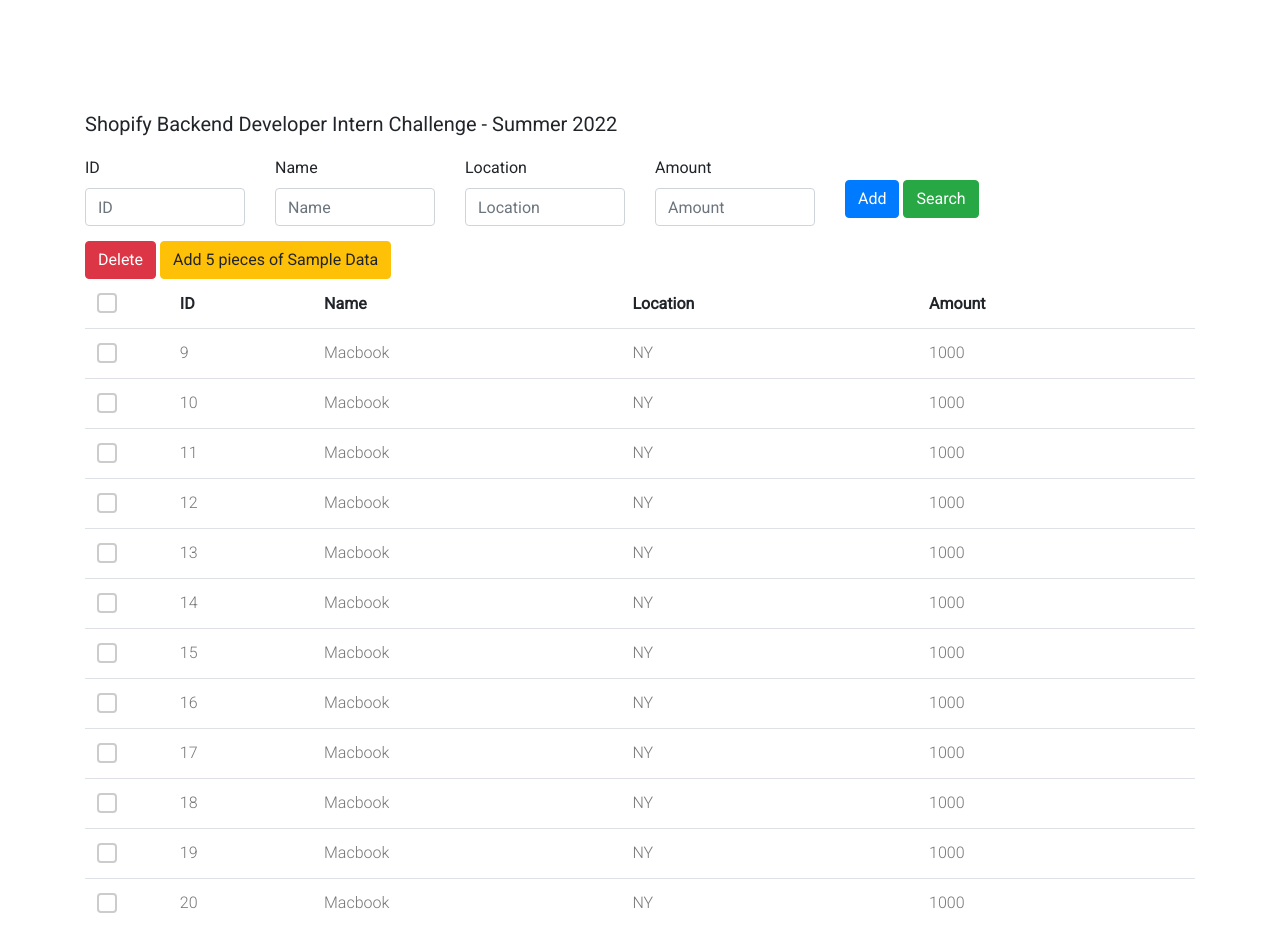
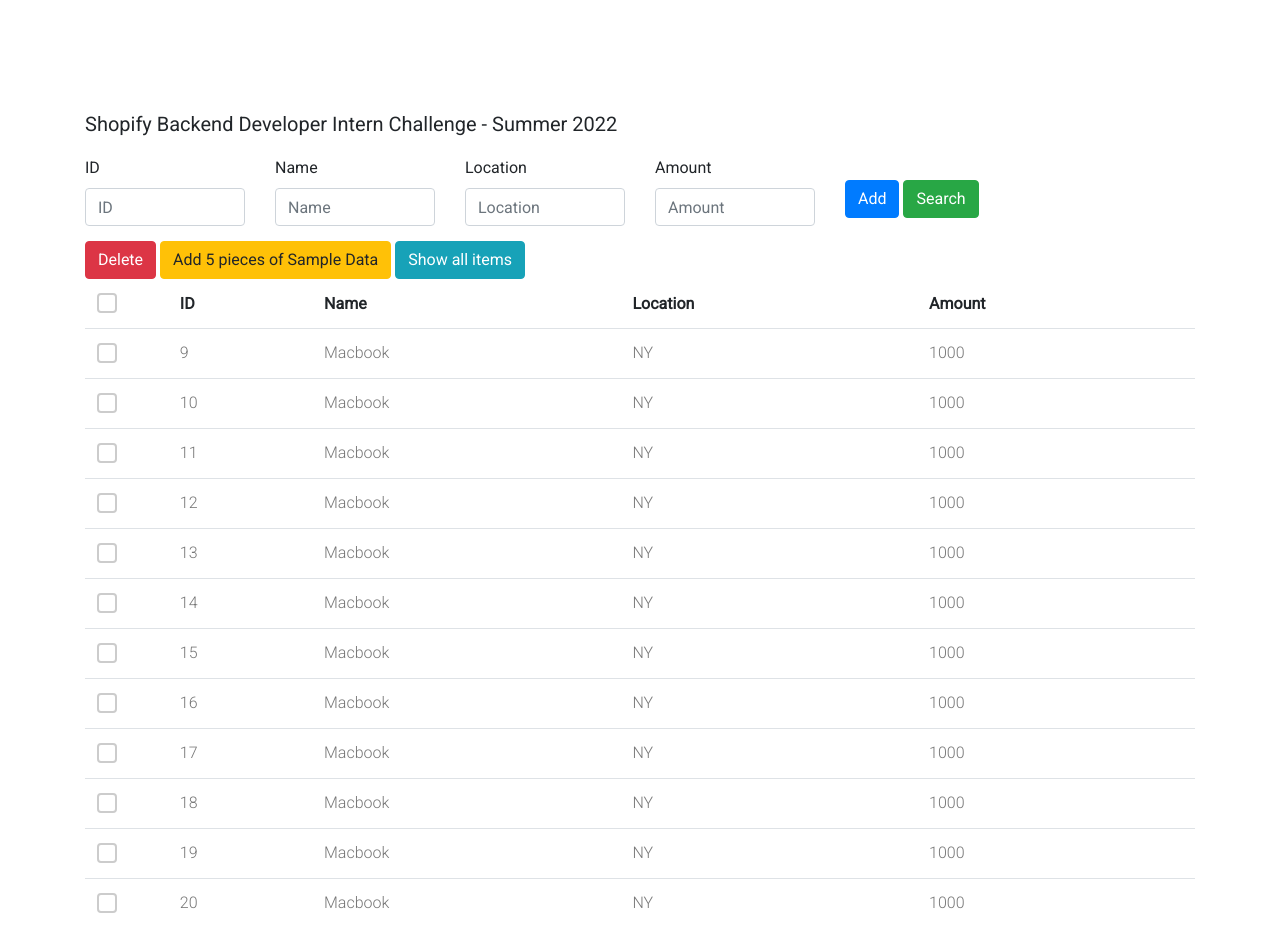
Before and after one commit to KarthusL/Shopify_Challenge, a Flask app: page / in a window 1280 px wide. Shown: the top 927 px of the page. Run offline with Flask 2, Linux system fonts and the light colour scheme; data comes from the database, SQL or seed files in the repository; both versions use the stored data as it was after the commit; some libraries are stand-ins or nearby versions.

Commit message:
Add show all items button

```diff
--- a/storage_app/routes.py
+++ b/storage_app/routes.py
@@ -4,19 +4,18 @@ from sqlalchemy import text, engine, create_engine
 
 from storage_app import db, app
 from storage_app.database import create_sample_data
+
 # from storage_app.models.inventory import Inventory
 
 
-
-
 app = Flask(__name__)
-
 app.config['SQLALCHEMY_DATABASE_URI'] = 'sqlite:///inventory.db'
 app.config['SQLALCHEMY_TRACK_MODIFICATIONS'] = False
 app.config['SECRET_KEY'] = 'Get the offer!'
 engine = create_engine('sqlite:///Inventory.db')
 db = SQLAlchemy(app)
 db.init_app(app)
+
 
 class Inventory(db.Model):
     id = db.Column(db.Integer, primary_key=True)
@@ -34,6 +33,7 @@ class Inventory(db.Model):
 
 
 @app.route('/')
+@app.route('/index', methods=['POST', 'GET'])
 def index():
     items = Inventory.query.order_by(Inventory.id).all()
     return render_template('index.html', items=items)
--- a/storage_app/templates/index.html
+++ b/storage_app/templates/index.html
@@ -57,6 +57,7 @@
                     <button type="submit" class="btn btn-success" id="search" formaction="/search" formmethod="post">
                         Search
                     </button>
+
                 </div>
             </form>
 
@@ -69,6 +70,7 @@
                 <button type="submit" class="btn btn-warning" id="sample_record" formaction="/sample" formmethod="post">
                     Add 5 pieces of Sample Data
                 </button>
+                <button type="submit" class="btn btn-info" formaction="/index" formmethod="post">Show all items</button>
                 <table class="table custom-table">
                     <thead>
                     <tr>
```
Also changed, not shown: storage_app/Inventory.db.
